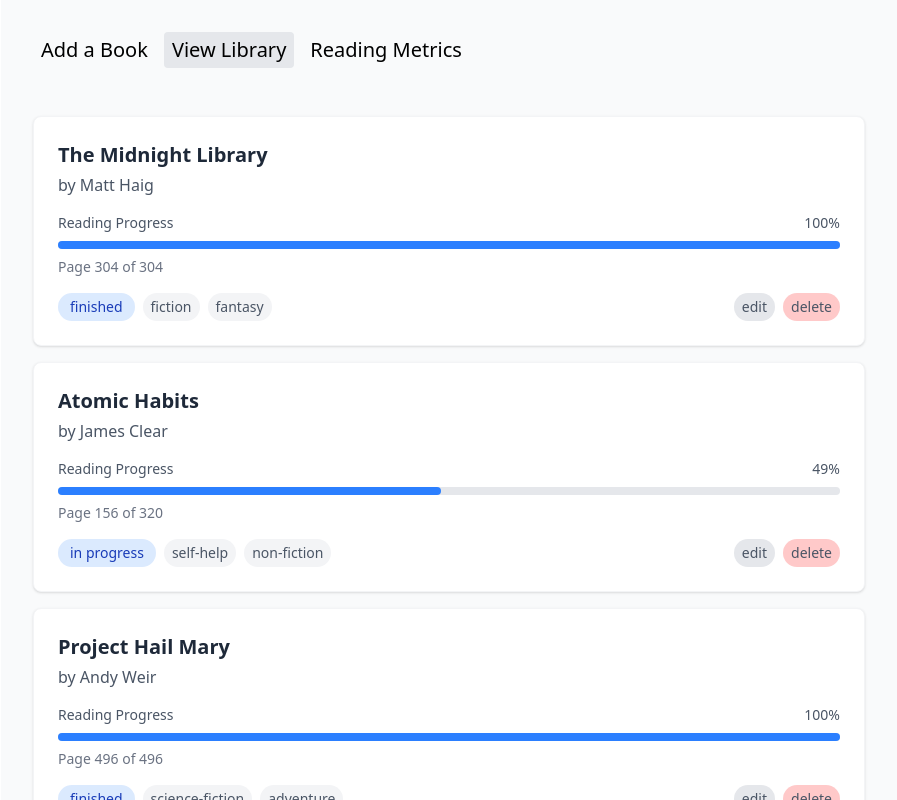
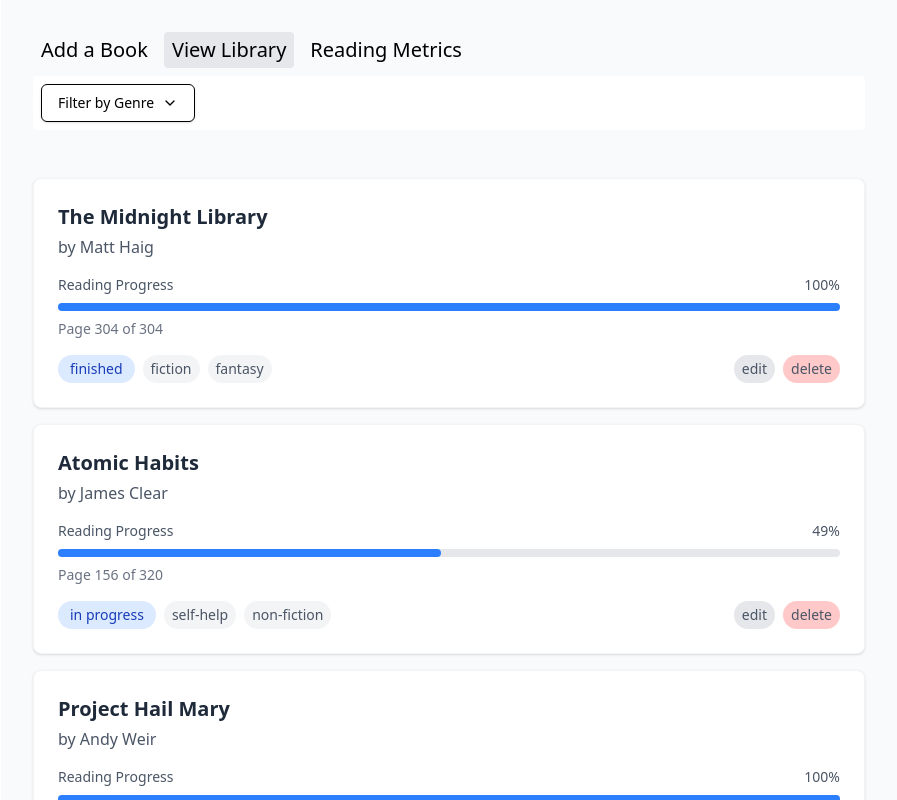
Before and after one commit to rschmidt6/reading-tracker, a React (Vite) app: page / in a window 1280 px wide. Both pictures are taken after a click on the element "View Library". Shown: the top 800 px of the page, without its empty margins (191-1088 px from the left). Built offline with nearby package versions, Linux system fonts and the light colour scheme.

Commit message:
added reusable dropdown checkbox

```diff
--- a/package.json
+++ b/package.json
@@ -11,6 +11,7 @@
   },
   "dependencies": {
     "@tailwindcss/vite": "^4.0.3",
+    "lucide-react": "^0.475.0",
     "react": "^18.3.1",
     "react-dom": "^18.3.1",
     "tailwindcss": "^4.0.3"
--- a/src/App.tsx
+++ b/src/App.tsx
@@ -30,6 +30,7 @@ export default function App() {
         <div className="flex gap-2 mb-2">
           {displayTabs.map((tab) => (
             <div
+              key={tab.id}
               onClick={() => handleTabSelect(tab.id)}
               className={`px-2 py-1 text-xl rounded cursor-pointer ${
                 activeTab === tab.id ? "bg-gray-200" : ""
--- a/src/components/EditBook.tsx
+++ b/src/components/EditBook.tsx
@@ -1,6 +1,9 @@
 // EditBookForm.tsx
 import { useState } from "react";
 import { Book as BookType, Status, statuses } from "../Types";
+
+//filtering types: status, genres, reading progress of pages
+//search by title, author
 
 interface EditBookFormProps {
   book: BookType;
@@ -22,6 +25,7 @@ export default function EditBook({
 
     // Validate inputs
     if (currentPage > book.pageCount || currentPage < 0) return;
+    //need to add error handling
 
     // Create updated book object
     const updatedBook: BookType = {
--- a/src/components/LibraryTab.tsx
+++ b/src/components/LibraryTab.tsx
@@ -2,6 +2,8 @@ import { useState } from "react";
 import { Book as BookType } from "../Types";
 import Book from "./Book";
 import EditBook from "./EditBook";
+import MultiSelectDropdown from "./MultiSelectDropdown";
+import { genres } from "../Types";
 
 interface LibraryTabProps {
   readingList: BookType[];
@@ -13,6 +15,18 @@ export default function LibraryTab({
   setReadingList,
 }: LibraryTabProps) {
   const [editing, setEditing] = useState<string | null>(null);
+  const [selectedGenres, setSelectedGenres] = useState<string[]>([]);
+
+  const genreOptions = genres.map((genre) => ({
+    value: genre,
+    label: genre.charAt(0).toUpperCase() + genre.slice(1), // Capitalize first letter
+  }));
+
+  const filteredBooks = readingList.filter(
+    (book) =>
+      selectedGenres.length === 0 ||
+      book.genres?.some((genre) => selectedGenres.includes(genre))
+  );
 
   const handleStartEdit = (id: string) => {
     setEditing(id);
@@ -34,8 +48,20 @@ export default function LibraryTab({
   };
 
   return (
+    <>
+      <div className="flex gap-2 bg-white rounded p-2">
+        {/* <div>Genres Dropdown</div>
+        <div>Status Dropdown</div>
+        <div>Progress slider</div> */}
+        <MultiSelectDropdown
+          options={genreOptions}
+          selectedValues={selectedGenres}
+          onChange={setSelectedGenres}
+          buttonText="Filter by Genre"
+        />
+      </div>
       <div className="mt-12 space-y-4">
-      {readingList.map((book: BookType) =>
+        {filteredBooks.map((book: BookType) =>
           editing !== book.id ? (
             <Book
               key={book.id}
@@ -45,6 +71,7 @@ export default function LibraryTab({
             />
           ) : (
             <EditBook
+              key={book.id}
               book={book}
               onStopEdit={handleStopEdit}
               onSubmit={handleUpdateBook}
@@ -52,5 +79,6 @@ export default function LibraryTab({
           )
         )}
       </div>
+    </>
   );
 }
--- /dev/null
+++ b/src/components/MultiSelectDropdown.tsx
@@ -0,0 +1,93 @@
+import React, { useState, useRef, useEffect } from "react";
+import { ChevronDown } from "lucide-react";
+
+// We define what each option looks like - it needs a value and display text
+interface Option {
+  value: string;
+  label: string;
+}
+
+// The props our component needs to work
+interface CheckboxDropdownProps {
+  options: Option[];
+  selectedValues: string[];
+  onChange: (selected: string[]) => void;
+  buttonText: string;
+}
+
+const MultiSelectDropdown = ({
+  options,
+  selectedValues,
+  onChange,
+  buttonText,
+}: CheckboxDropdownProps) => {
+  // Track if the dropdown is open or closed
+  const [isOpen, setIsOpen] = useState(false);
+
+  // Reference to our dropdown element for handling outside clicks
+  const dropdownRef = useRef<HTMLDivElement>(null);
+
+  // Handle clicking outside the dropdown to close it
+  useEffect(() => {
+    const handleClickOutside = (event: MouseEvent) => {
+      if (
+        dropdownRef.current &&
+        !dropdownRef.current.contains(event.target as Node)
+      ) {
+        setIsOpen(false);
+      }
+    };
+
+    document.addEventListener("mousedown", handleClickOutside);
+    return () => document.removeEventListener("mousedown", handleClickOutside);
+  }, []);
+
+  // When a checkbox is clicked, update the selected values
+  const handleToggleOption = (value: string) => {
+    const newSelected = selectedValues.includes(value)
+      ? selectedValues.filter((item) => item !== value)
+      : [...selectedValues, value];
+    onChange(newSelected);
+  };
+
+  return (
+    <div className="relative inline-block" ref={dropdownRef}>
+      {/* The dropdown button */}
+      <button
+        type="button"
+        className="px-4 py-2 text-sm bg-white border rounded-md shadow-sm hover:bg-gray-50 focus:outline-none focus:ring-2 focus:ring-blue-500 flex items-center gap-2"
+        onClick={() => setIsOpen(!isOpen)}
+      >
+        {buttonText}
+        <ChevronDown
+          size={16}
+          className={`transform transition-transform ${
+            isOpen ? "rotate-180" : ""
+          }`}
+        />
+      </button>
+
+      {/* The dropdown menu with checkboxes */}
+      {isOpen && (
+        <div className="select-none absolute z-10 w-48 mt-1 bg-white border rounded-md shadow-lg max-h-60 overflow-auto">
+          {options.map((option) => (
+            <label
+              key={option.value}
+              className="flex items-center px-4 py-2 hover:bg-gray-50 cursor-pointer"
+            >
+              <input
+                type="checkbox"
+                className="w-4 h-4 mr-2 rounded border-gray-300 text-blue-600 focus:ring-blue-500"
+                checked={selectedValues.includes(option.value)}
+                onChange={() => handleToggleOption(option.value)}
+              />
+              {option.label}
+            </label>
+          ))}
+        </div>
+      )}
+    </div>
+  );
+};
+
+export default MultiSelectDropdown;
--- a/src/components/OverviewTab.tsx
+++ b/src/components/OverviewTab.tsx
@@ -1,3 +1,3 @@
 export default function OverviewTab() {
-  return <div>overview tab!</div>;
+  return <div>overview tab! do d3 to visualize data?</div>;
 }
```
Lines whose indentation alone changed are shown as unchanged.
